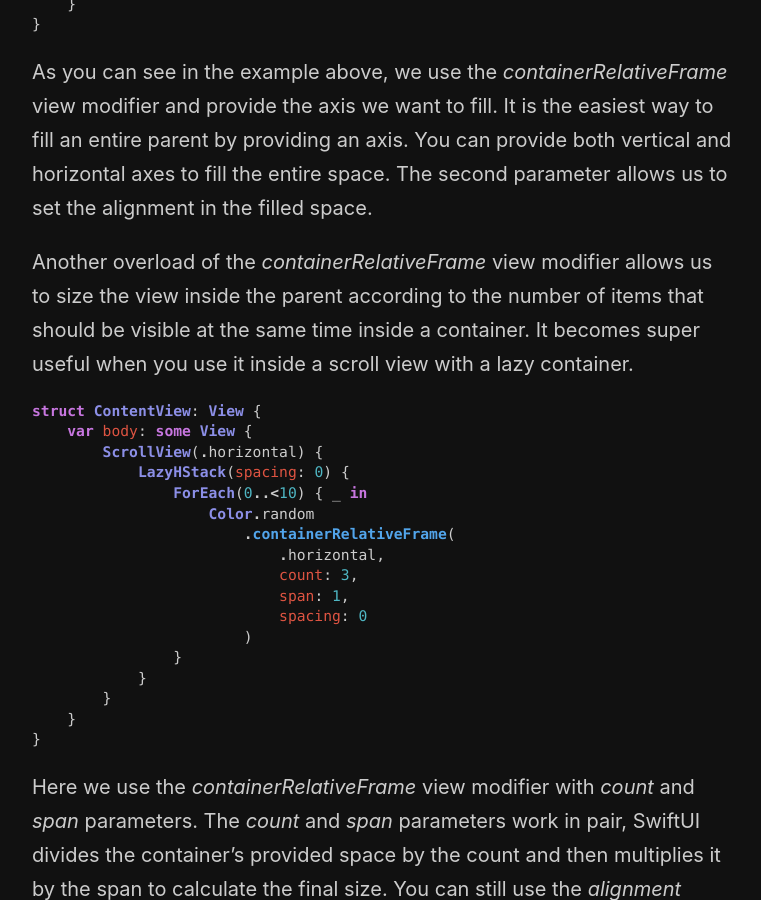
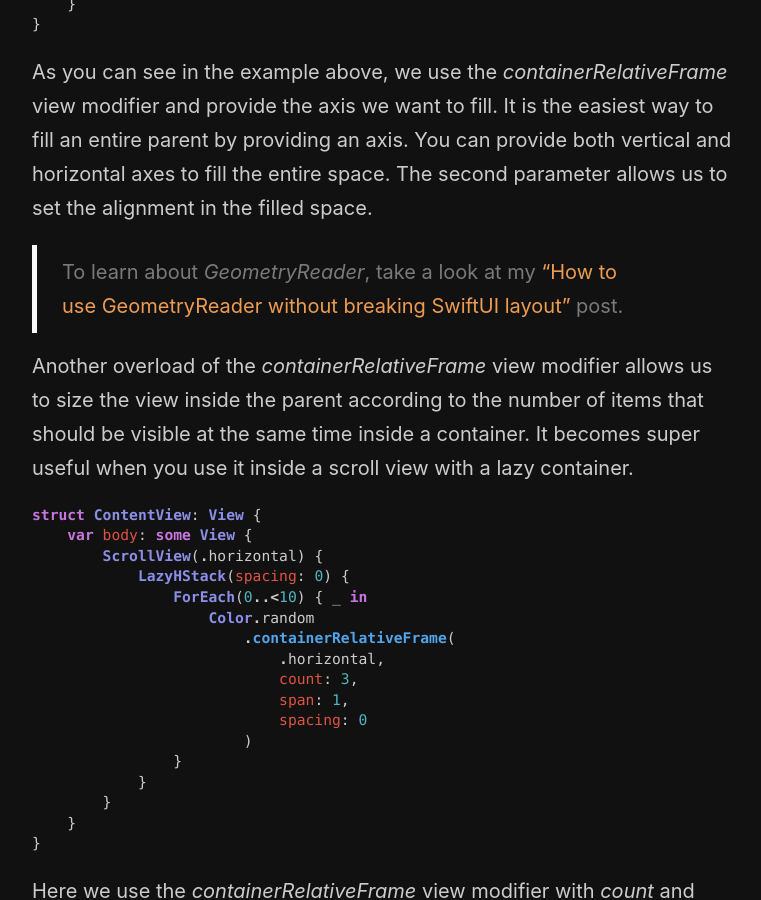
Before and after one commit to mecid/mecid.github.io, a Jekyll site: the page built from _posts/2025-01-28-container-relative-frames-in-swiftui.md, in a window 1280 px wide and 900 px high, scrolled down 911 px. Shown: the whole window, without its empty margins (258-1019 px from the left). Built offline with Jekyll 4.4.1, drawn with Linux system fonts in a browser that asks for light colours.

Commit message:
reference post added to container relative frames post

```diff
--- a/_posts/2025-01-28-container-relative-frames-in-swiftui.md
+++ b/_posts/2025-01-28-container-relative-frames-in-swiftui.md
@@ -23,6 +23,7 @@
 
 As you can see in the example above, we use the *containerRelativeFrame* view modifier and provide the axis we want to fill. It is the easiest way to fill an entire parent by providing an axis. You can provide both vertical and horizontal axes to fill the entire space. The second parameter allows us to set the alignment in the filled space.
 
+> To learn about *GeometryReader*, take a look at my ["How to use GeometryReader without breaking SwiftUI layout"](/2020/11/04/how-to-use-geometryreader-without-breaking-swiftui-layout/) post.
 
 Another overload of the *containerRelativeFrame* view modifier allows us to size the view inside the parent according to the number of items that should be visible at the same time inside a container. It becomes super useful when you use it inside a scroll view with a lazy container.
 
```
